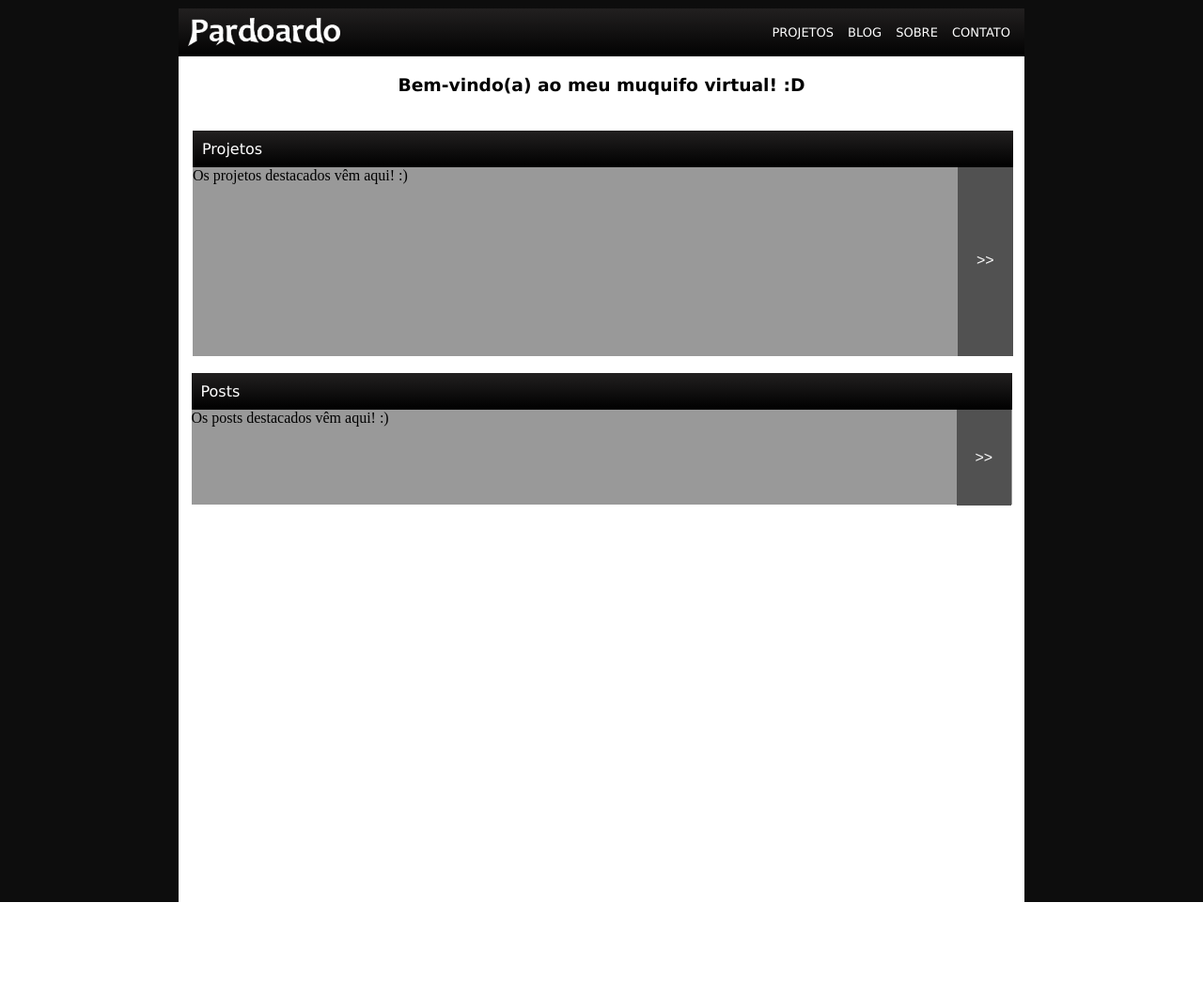
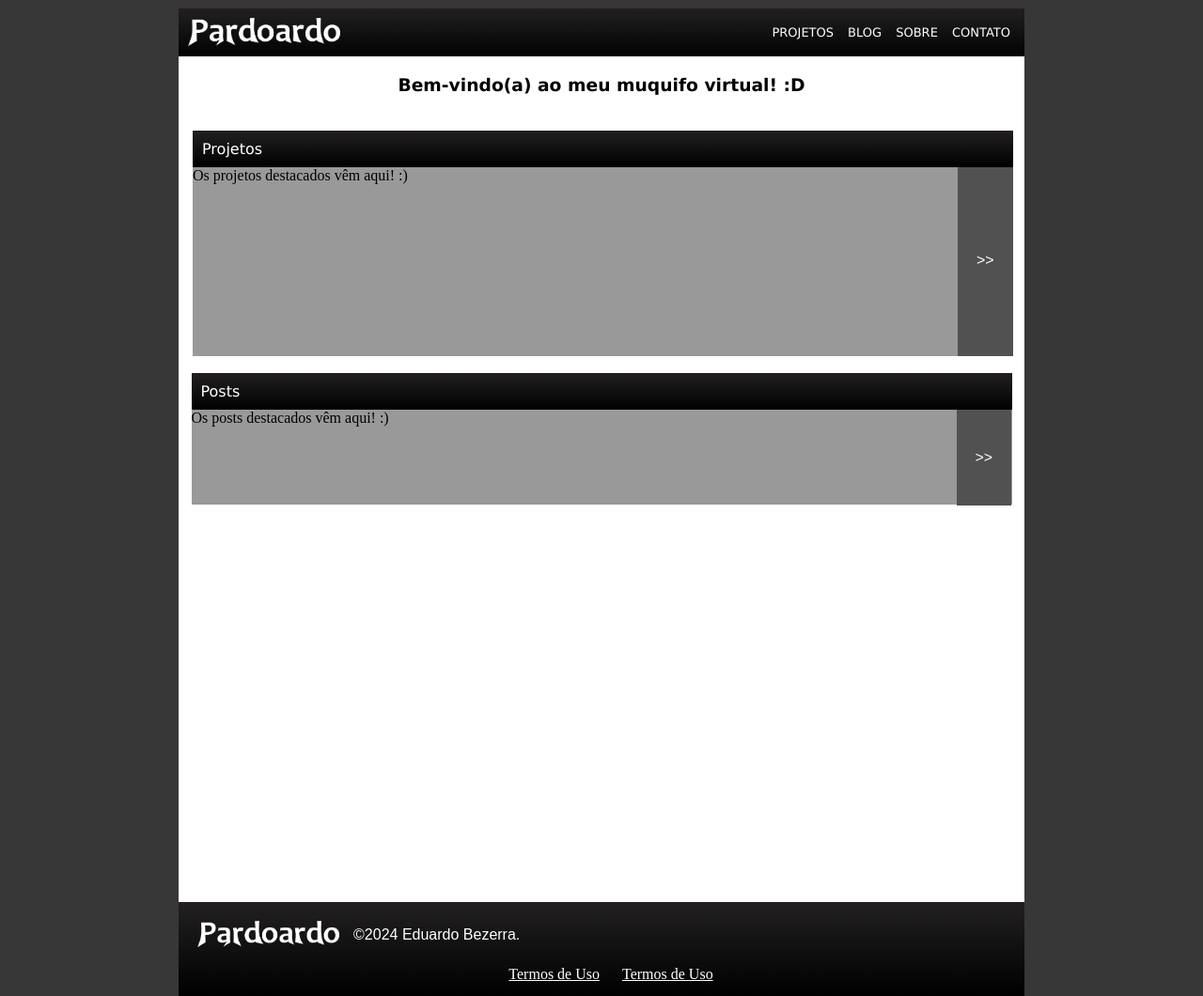
Before and after one commit to Pardoardo/Eduardo-s-Website, a Node server app: page / in a window 1280 px wide. Shown: the whole page at 94% size. Before the commit the page ends 960 px from the top, so only its background shows below. Run offline with Node 20, Linux system fonts and the light colour scheme.

Commit message:
Adicionando o footer

```diff
--- a/public/css/styles.css
+++ b/public/css/styles.css
@@ -8,7 +8,7 @@ html, body{
     padding: 0;
     margin: 0;
     border: 0;
-    background-color: rgb(13, 13, 13);
+    background-color: rgb(55, 55, 55);
 }
 
 .content{
@@ -135,3 +135,28 @@ html, body{
 .section-next-button:hover{
     background-color: rgb(33, 33, 33);
 }
+
+footer{
+    text-align: center;
+    background: var(--bars-gradient);
+    height: 100px;
+}
+
+.copyright-box{
+    font-family: 'Arial';
+    font-weight: 400;
+    color: white;
+    display: flex;
+    padding: 20px 20px;
+}
+
+.copyright-box header{
+    margin-top: 6px;
+    margin-left: 15px;
+}
+
+footer a{
+    margin-left: 20px;
+    color: white;
+    font-weight: 500;
+}
--- a/server/pages/index.ejs
+++ b/server/pages/index.ejs
@@ -33,6 +33,7 @@
                 Os posts destacados vêm aqui! :)
             </div>
         </div>
+        <%- include('./partials/footer')  %>
     </div>
 
     <!--Scripts-->
--- /dev/null
+++ b/server/pages/partials/footer.ejs
@@ -0,0 +1,8 @@
+<footer>
+    <div class="copyright-box">
+        <img draggable="false" src="assets/img/pardoardo_white.png" height="28">
+        <header>©2024 Eduardo Bezerra.</header>
+    </div>
+    <a href="/termos-de-uso">Termos de Uso</a>
+    <a href="/politica-de-privacidade">Termos de Uso</a>
+</footer>
```
